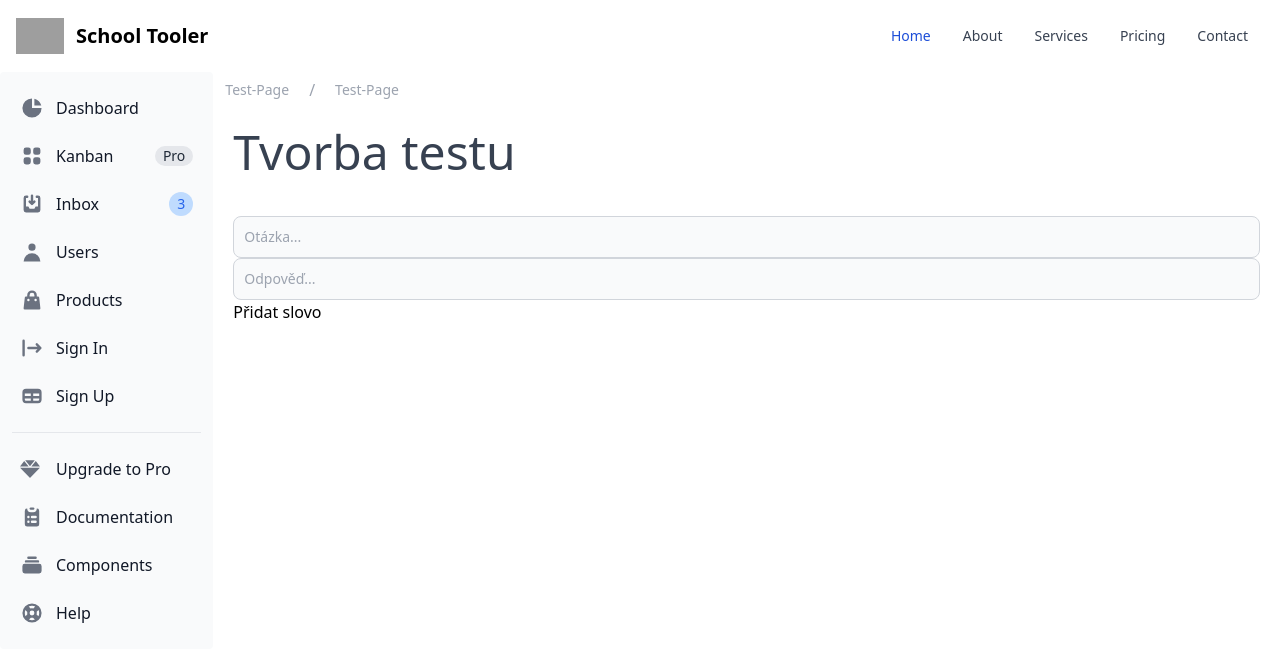
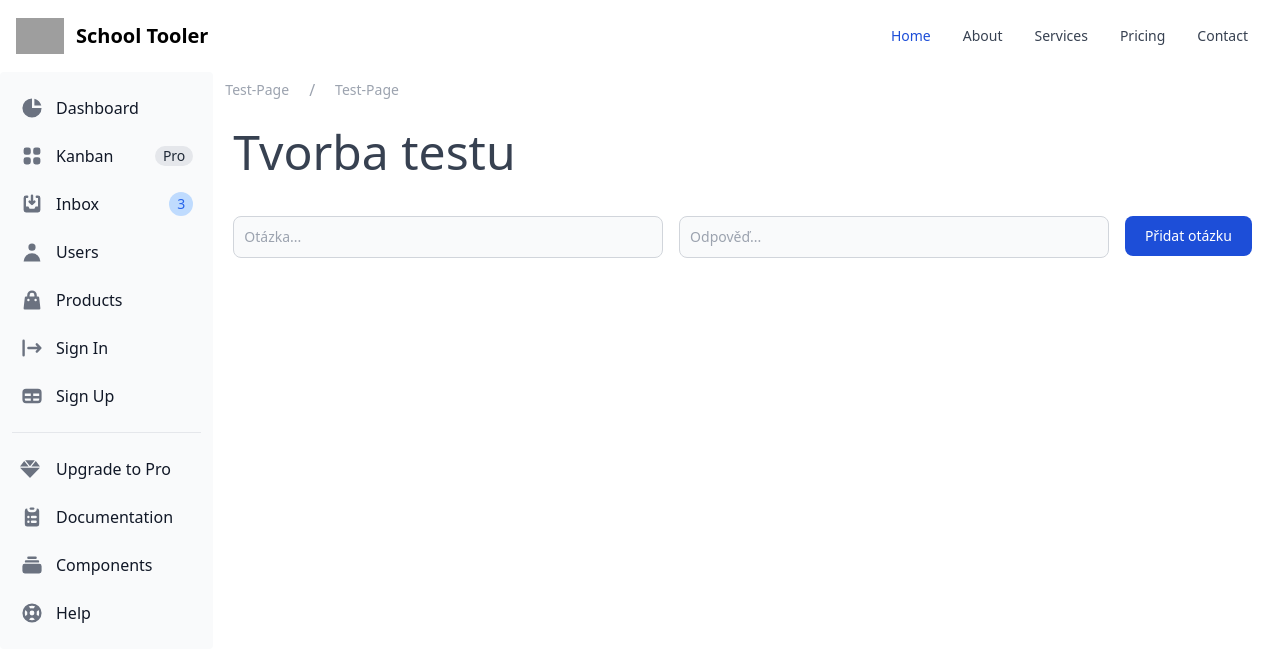
Before and after one commit to Raebon/SchoolerFE, a React (Vite) app: page / in a window 1280 px wide. Shown: the top 662 px of the page. Built offline with nearby package versions, Linux system fonts and the light colour scheme; grey boxes are pictures that could not be loaded.

Commit message:
primary and secondary button

```diff
--- /dev/null
+++ b/src/components/elements/buttons/index.ts
@@ -0,0 +1,4 @@
+import { PrimaryButton } from "./primaryButton";
+import { SecondaryButton } from "./secondaryButton";
+
+export { PrimaryButton, SecondaryButton }
--- /dev/null
+++ b/src/components/elements/buttons/primaryButton.tsx
@@ -0,0 +1,13 @@
+import React from 'react'
+
+interface Props {
+  type?: "button" | "submit"
+  children: React.ReactNode
+  onClick?: () => void
+}
+
+export const PrimaryButton: React.FC<Props> = ({ type, children, onClick }) => {
+  return (
+    <button className="text-white bg-blue-700 hover:bg-blue-800 focus:ring-4 focus:ring-blue-300 font-medium rounded-lg text-sm px-5 py-2.5 mr-2 mb-2 focus:outline-none" type={type ?? "button"} onClick={onClick}>{children}</button>
+  )
+}
--- /dev/null
+++ b/src/components/elements/buttons/secondaryButton.tsx
@@ -0,0 +1,13 @@
+import React from 'react'
+
+interface Props {
+  type?: "button" | "submit"
+  children: React.ReactNode
+  onClick?: () => void
+}
+
+export const SecondaryButton: React.FC<Props> = ({ type, children, onClick }) => {
+  return (
+    <button className="py-2.5 px-5 mr-2 mb-2 text-sm font-medium text-gray-900 focus:outline-none bg-white rounded-lg border border-gray-200 hover:bg-gray-100 hover:text-blue-700 focus:z-10 focus:ring-4 focus:ring-gray-200" type={type ?? "button"} onClick={onClick}>{children}</button>
+  )
+}
--- a/src/pages/CreateQAPage/CreateQuestionAndAnswerPage.tsx
+++ b/src/pages/CreateQAPage/CreateQuestionAndAnswerPage.tsx
@@ -1,5 +1,5 @@
 import React from 'react'
-import CreateList from './features/create-list/createList';
+import CreateList from './features/create-question-and-answer-list/createList';
 import { PageContainer } from '../../components/elements/containers/pageContainer';
 
 const CreateQuestionAndAnswerPage = () => {
--- a/src/pages/CreateQAPage/features/create-list/createList.tsx
+++ b/src/pages/CreateQAPage/features/create-question-and-answer-list/createList.tsx
@@ -3,6 +3,7 @@ import { useForm } from "react-hook-form";
 import { TextInput } from '../../../../components/form/inputs';
 import { QuestionAnswerBanner } from './components/questionAnswerBanner';
 import { Word } from './types';
+import { PrimaryButton } from '../../../../components/elements/buttons';
 
 const CreateList = () => {
   const { formState: { errors }, control, handleSubmit, reset } = useForm<{ question: string; answer: string }>();
@@ -13,7 +14,6 @@ const CreateList = () => {
     reset();
   };
 
-
   const clearWords = () => setWords([])
 
   const clearWord = (wordId?: number) => {
@@ -21,18 +21,16 @@ const CreateList = () => {
   }
 
   return (
-    <form className="ui fluid form" onSubmit={handleSubmit(onSubmit)}>
-      <div className="ui vertically divided grid">
-        <div className="three column row">
-          <div className="column">
-            <TextInput name="question" placeholder="Otázka..." control={control} errors={errors} required />
-          </div>
-          <div className="column">
-            <TextInput name="answer" placeholder="Odpověď..." control={control} errors={errors} required />
-          </div>
-          <div className="column">
-            <button className="ui button" type="submit">Přidat slovo</button>
-          </div>
+    <form onSubmit={handleSubmit(onSubmit)}>
+      <div className="flex gap-4 ">
+        <div className="flex-1">
+          <TextInput name="question" placeholder="Otázka..." control={control} errors={errors} required />
+        </div>
+        <div className="flex-1">
+          <TextInput name="answer" placeholder="Odpověď..." control={control} errors={errors} required />
+        </div>
+        <div>
+          <PrimaryButton type="submit">Přidat otázku</PrimaryButton>
         </div>
       </div>
 
@@ -45,7 +43,6 @@ const CreateList = () => {
 
       </div>
       {words.length > 0 && <button className="ui button" type="button" onClick={clearWords}>Vyčistit list</button>}
-
     </form>
   )
 }
--- a/src/pages/SaveWord.tsx
+++ b/src/pages/SaveWord.tsx
@@ -2,13 +2,15 @@ import React from 'react'
 import { useForm } from "react-hook-form";
 import { TextInput } from '../components/form/inputs';
 
-import CreateList from './CreateQAPage/features/create-list/createList';
+import CreateList from './CreateQAPage/features/create-question-and-answer-list/createList';
 
 type Word = {
   id?: number;
   question: string;
   answer: string;
 };
+
+/* tahle page se vymaže až zní vezmu metodu pro shuffle */
 
 const SaveWord = () => {
   const { formState: { errors }, control, handleSubmit, reset } = useForm<{ question: string; answer: string }>();
```
Also changed, not shown: src/pages/CreateQAPage/features/create-question-and-answer-list/components/questionAnswerBanner.tsx (renamed from src/pages/CreateQAPage/features/create-list/components/questionAnswerBanner.tsx), src/pages/CreateQAPage/features/create-question-and-answer-list/types.ts (renamed from src/pages/CreateQAPage/features/create-list/types.ts).
